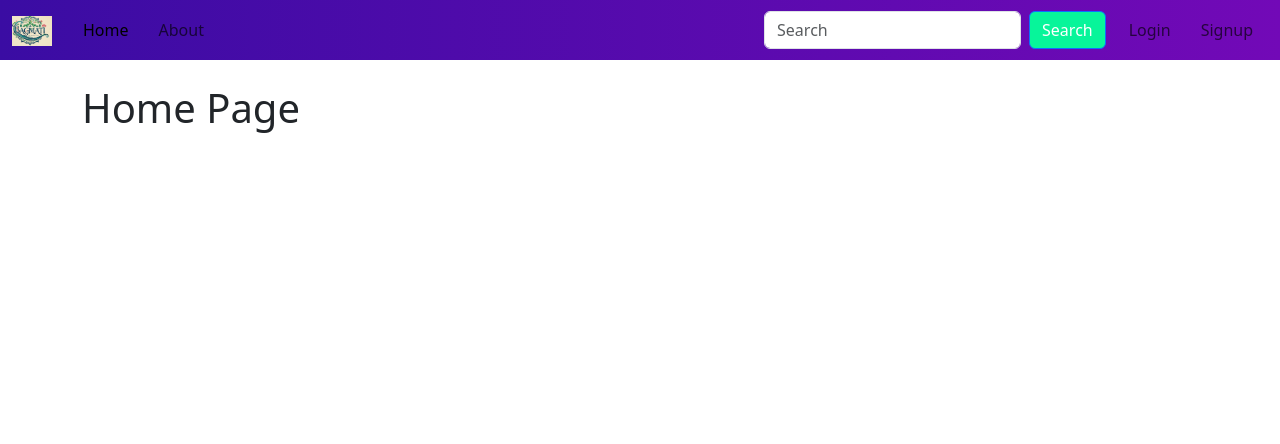
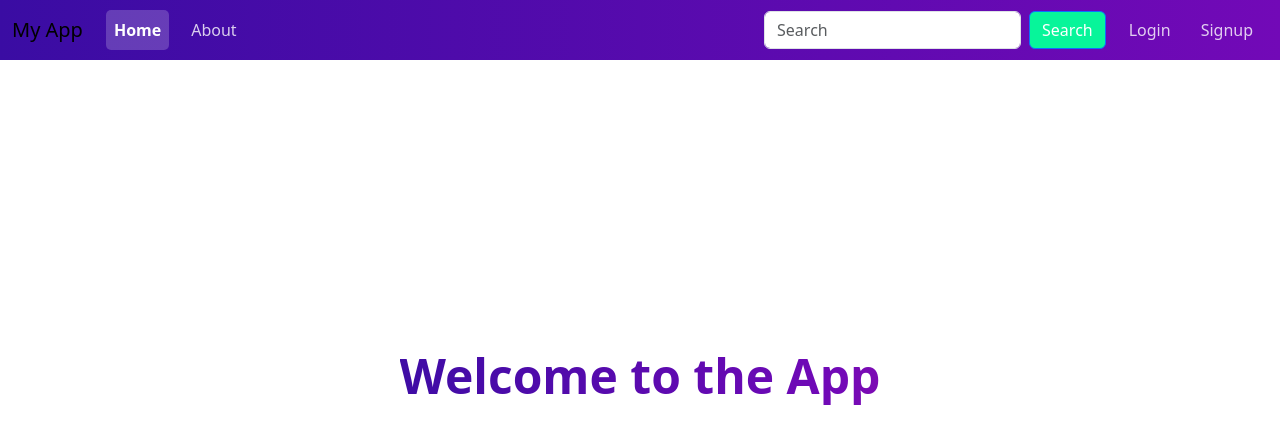
Before and after one commit to Nikhil-Magar/ecommerce-app, a React (Create React App) app: page / in a window 1280 px wide. Shown: the top 444 px of the page. Built offline with nearby package versions, Linux system fonts and the light colour scheme.

Commit message:
updated home with features

```diff
--- a/package.json
+++ b/package.json
@@ -7,6 +7,7 @@
     "@testing-library/react": "^16.3.2",
     "@testing-library/user-event": "^13.5.0",
     "bootstrap": "^5.3.8",
+    "framer-motion": "^12.29.3",
     "react": "^19.2.3",
     "react-dom": "^19.2.3",
     "react-router-dom": "^7.13.0",
--- a/src/App.js
+++ b/src/App.js
@@ -1,9 +1,13 @@
 import './App.css';
 import Header from './components/Header';
+
+
 function App() {
   return (
     <>
       <Header />
+
+
     </>
   );
 }
--- a/src/components/Header.js
+++ b/src/components/Header.js
@@ -1,8 +1,9 @@
 import React from 'react';
 import Navbar from './Navbar';
-import About from './about';
-import Login from './Login';
-import Signup from './Signup';
+import Home from '../pages/Home';
+import About from '../pages/about';
+import Login from '../pages/Login';
+import Signup from '../pages/Signup';
 import { Routes, Route } from "react-router-dom";
 
 export default function Header() {
@@ -10,7 +11,7 @@ export default function Header() {
     <>
       <Navbar />
       <Routes>
-        <Route path="/" element={<div className="container mt-4"><h1>Home Page</h1></div>} />
+        <Route path="/" element={<Home />} />
         <Route path="/about" element={<About />} />
         <Route path="/login" element={<Login />} />
         <Route path="/signup" element={<Signup />} />
--- a/src/components/Navbar.js
+++ b/src/components/Navbar.js
@@ -1,6 +1,5 @@
 import React from 'react';
-import { Link } from 'react-router-dom';
-import Logo from './Logo.png';
+import { NavLink } from 'react-router-dom';
 import './navbar.css';
 import 'bootstrap/dist/js/bootstrap.bundle.min.js';
 
@@ -9,9 +8,9 @@ export default function Navbar() {
     <nav className="navbar navbar-expand-lg">
       <div className="container-fluid">
 
-        <Link className="navbar-brand" to="/">
-          <img src={Logo} alt="Logo" width="40" height="30" />
-        </Link>
+        <NavLink className="navbar-brand" to="/">
+          My App
+        </NavLink>
 
         <button
           className="navbar-toggler"
@@ -29,11 +28,11 @@ export default function Navbar() {
           <ul className="navbar-nav me-auto mb-2 mb-lg-0">
 
             <li className="nav-item">
-              <Link className="nav-link active" to="/">Home</Link>
+              <NavLink className="nav-link" to="/">Home</NavLink>
             </li>
 
             <li className="nav-item">
-              <Link className="nav-link" to="/about">About</Link>
+              <NavLink className="nav-link" to="/about">About</NavLink>
             </li>
 
           </ul>
@@ -52,10 +51,10 @@ export default function Navbar() {
 
           <ul className="navbar-nav mb-2 mb-lg-0">
             <li className="nav-item">
-              <Link className="nav-link" to="/login">Login</Link>
+              <NavLink className="nav-link" to="/login">Login</NavLink>
             </li>
             <li className="nav-item">
-              <Link className="nav-link" to="/signup">Signup</Link>
+              <NavLink className="nav-link" to="/signup">Signup</NavLink>
             </li>
           </ul>
         </div>
--- a/src/components/navbar.css
+++ b/src/components/navbar.css
@@ -1,12 +1,33 @@
-.navbar{
+.navbar {
+    position: sticky;
+    top: 0;
+    width: 100%;
+    min-height: 60px;
+    background: linear-gradient(90deg, #3A0CA3, #7209B7);
+    display: flex;
+    color: white;
+    align-items: center;
+    z-index: 1000;
+}
 
-    position:sticky;
-    top:0;
-    width:100%;
-    min-height:60px;
-    background: linear-gradient(90deg, #3A0CA3, #7209B7);
-    display:flex;
-    text:dark;
-    align-items:center;
+/* Active link styling */
+.nav-link.active {
+    background-color: rgba(255, 255, 255, 0.2);
+    border-radius: 5px;
+    font-weight: bold;
+    color: #fff !important;
+}
 
+/* Hover effect */
+.nav-link:hover {
+    background-color: rgba(255, 255, 255, 0.1);
+    border-radius: 5px;
+    transition: all 0.3s ease;
 }
+
+/* Make all nav links white */
+.nav-link {
+    color: rgba(255, 255, 255, 0.8) !important;
+    padding: 8px 15px;
+    transition: all 0.3s ease;
+}
--- /dev/null
+++ b/src/pages/Home.css
@@ -0,0 +1,41 @@
+.home-container {
+  display: flex;
+  justify-content: center;
+  align-items: center;
+  min-height: 80vh;
+  padding: 20px;
+}
+
+.animated-title {
+  font-size: 3rem;
+  font-weight: bold;
+  background: linear-gradient(90deg, #3A0CA3, #7209B7, #F72585);
+  background-size: 200% 200%;
+  -webkit-background-clip: text;
+  -webkit-text-fill-color: transparent;
+  background-clip: text;
+  animation: gradient-shift 3s ease infinite, slide-in 1s ease-out;
+}
+
+@keyframes gradient-shift {
+  0% {
+    background-position: 0% 50%;
+  }
+  50% {
+    background-position: 100% 50%;
+  }
+  100% {
+    background-position: 0% 50%;
+  }
+}
+
+@keyframes slide-in {
+  0% {
+    opacity: 0;
+    transform: translateY(-50px);
+  }
+  100% {
+    opacity: 1;
+    transform: translateY(0);
+  }
+}
--- /dev/null
+++ b/src/pages/Home.js
@@ -0,0 +1,12 @@
+import React from 'react';
+import './Home.css';
+
+export default function Home() {
+  return (
+    <>
+      <div className="home-container">
+         <h1 className="animated-title">Welcome to the App</h1>
+      </div>
+    </>
+  )
+}
```
Also changed, not shown: src/pages/Login.js (renamed from src/components/Login.js), src/pages/Signup.js (renamed from src/components/Signup.js), src/pages/about.js (renamed from src/components/about.js), 1 other file (tests, documents, lock files or other folders).
